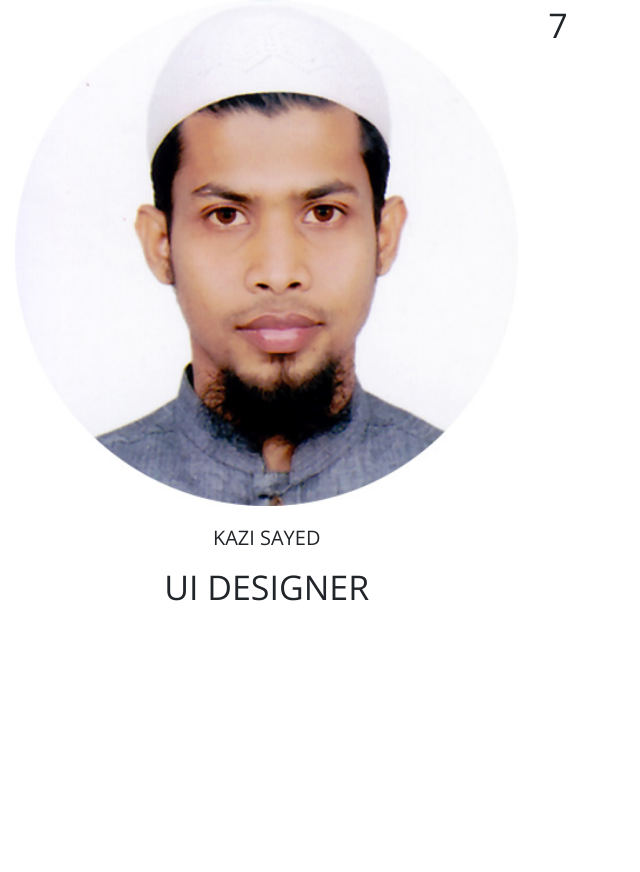
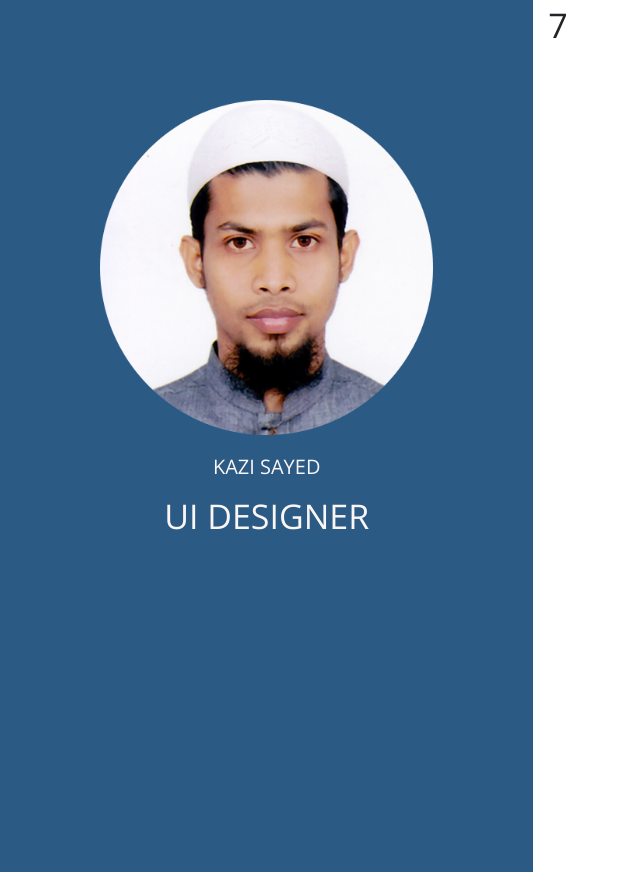
Before and after one commit to OceanJS-JOB/Resume-template, a plain HTML site: page index.html in a window 1280 px wide. Shown: the whole page, without its empty margins (0-640 px from the left). Before the commit the page ends 800 px from the top, so only its background shows below. Drawn offline with nearby package versions, Linux system fonts and the light colour scheme.

Commit message:
add image and styles for it

```diff
--- a/css/basic.css
+++ b/css/basic.css
@@ -3,10 +3,18 @@ body {
     font-family: "Open Sans", sans-serif;
 }
 
-.card {
-    margin-bottom: 160px;
+.personal-info {
+    background-color: #2b5a84;
+    color: #fbf6f6;
+    padding: 100px 0 150px 0;
 }
 
-.card-body {
+.personal-info .card {
+    background-color: #2b5a84;
+    margin-bottom: 160px;
+    padding: 0 100px;
+}
+
+.personal-info .card-body {
     text-transform: uppercase;
 }
--- a/index.html
+++ b/index.html
@@ -25,9 +25,9 @@
 
     <div class="container-fluid">
         <div class="row">
-            <div class="col-5">
+            <div class="col-5 personal-info">
                 <div class="card text-center border-0">
-                    <img class="card-img-top" src="assets/images/person.jpg" alt="Person">
+                    <img class="card-img-top" src="assets/images/person.png" alt="Person">
                     <div class="card-body">
                         <h5 class="card-title">kazi sayed</h5>
                         <p class="card-text">ui designer</p>
```
Also changed, not shown: assets/images/person.png (added).
